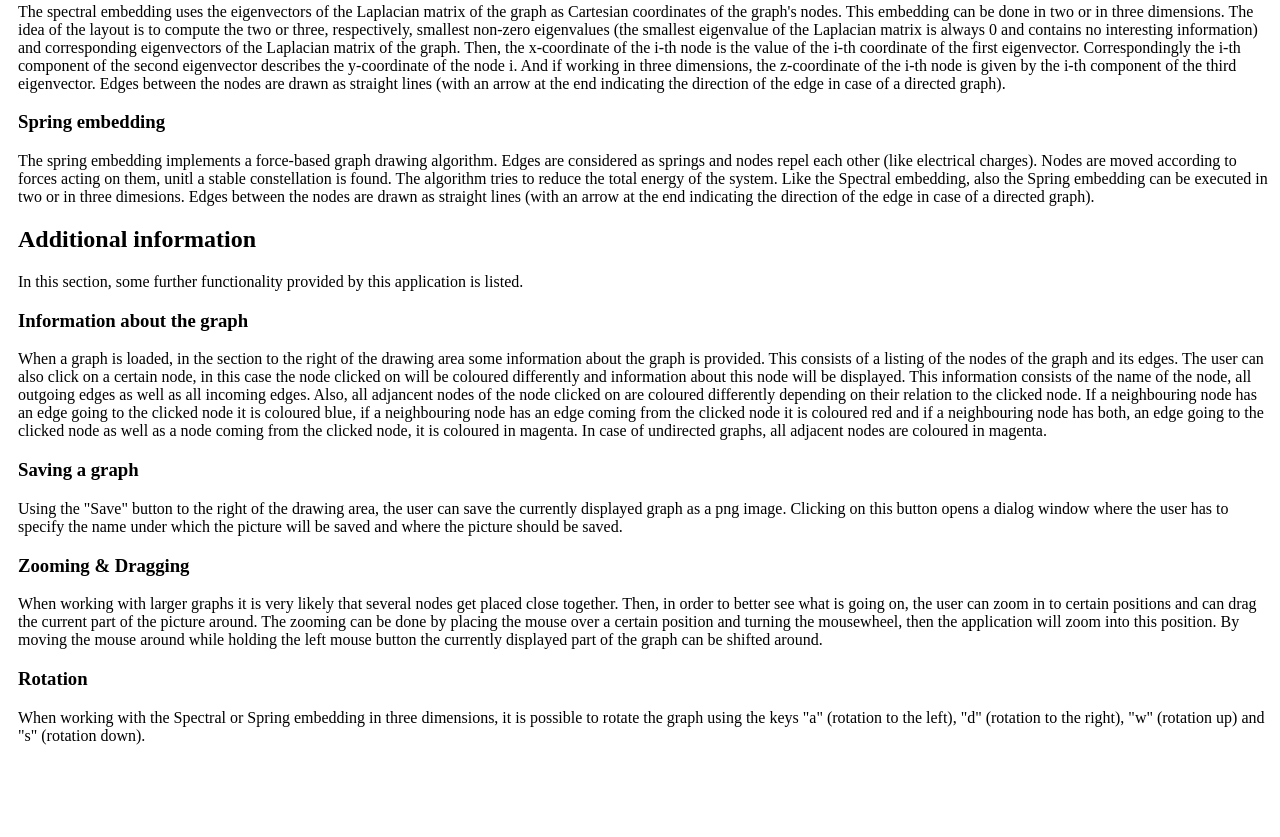
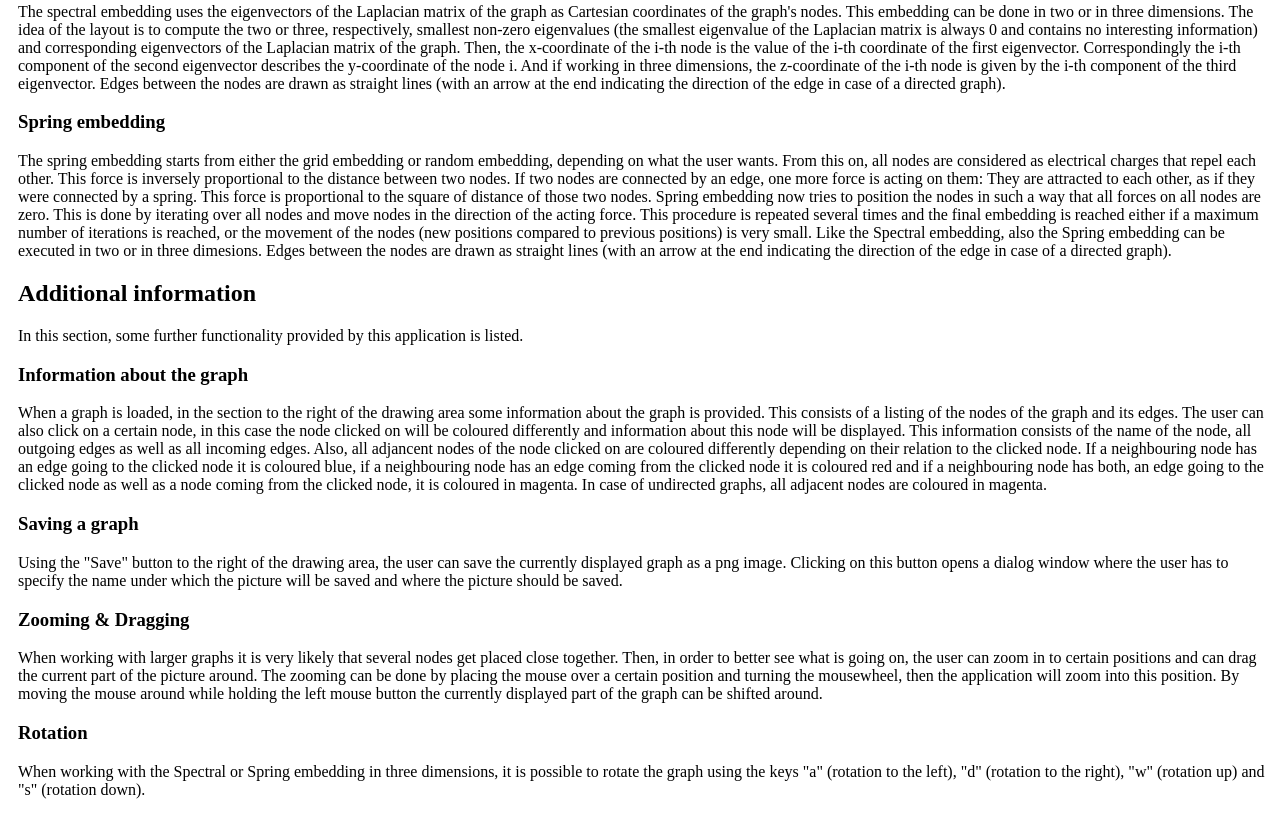
Before and after one commit to ClemensHofstadler/GraphDrawing, a plain HTML site: page helpText.html in a window 1280 px wide. Shown: the part 1418-2255 px from the top of the page. Before the commit the page ends 2213 px from the top, so only its background shows below. Drawn offline with Linux system fonts and the light colour scheme.

Commit message:
Added explanation on how the spring embedding works

```diff
--- a/helpText.html
+++ b/helpText.html
@@ -82,12 +82,7 @@ The idea of the layout is to compute the two or three, respectively, smallest no
 
 <h3 class="tab">Spring embedding</h3>
 <p class="tab">
-The spring embedding implements a force-based graph drawing algorithm.
-Edges are considered as springs and nodes repel each other (like electrical charges).
-Nodes are moved according to forces acting on them, unitl a stable
-constellation is found. The algorithm tries to reduce the total energy of the
-system. Like the Spectral embedding, also the Spring embedding can be executed in two or
-in three dimesions. Edges between the nodes are drawn as straight lines (with an arrow at the end indicating the direction of the edge in case of a directed graph).</p>
+The spring embedding starts from either the grid embedding or random embedding, depending on what the user wants. From this on, all nodes are considered as electrical charges that repel each other. This force is inversely proportional to the distance between two nodes. If two nodes are connected by an edge, one more force is acting on them: They are attracted to each other, as if they were connected by a spring. This force is proportional to the square of distance of those two nodes. Spring embedding now tries to position the nodes in such a way that all forces on all nodes are zero. This is done by iterating over all nodes and move nodes in the direction of the acting force. This procedure is repeated several times and the final embedding is reached either if a maximum number of iterations is reached, or the movement of the nodes (new positions compared to previous positions) is very small. Like the Spectral embedding, also the Spring embedding can be executed in two or in three dimesions. Edges between the nodes are drawn as straight lines (with an arrow at the end indicating the direction of the edge in case of a directed graph).</p>
 
 
 <h2 class="tab">Additional information</h2>
```
